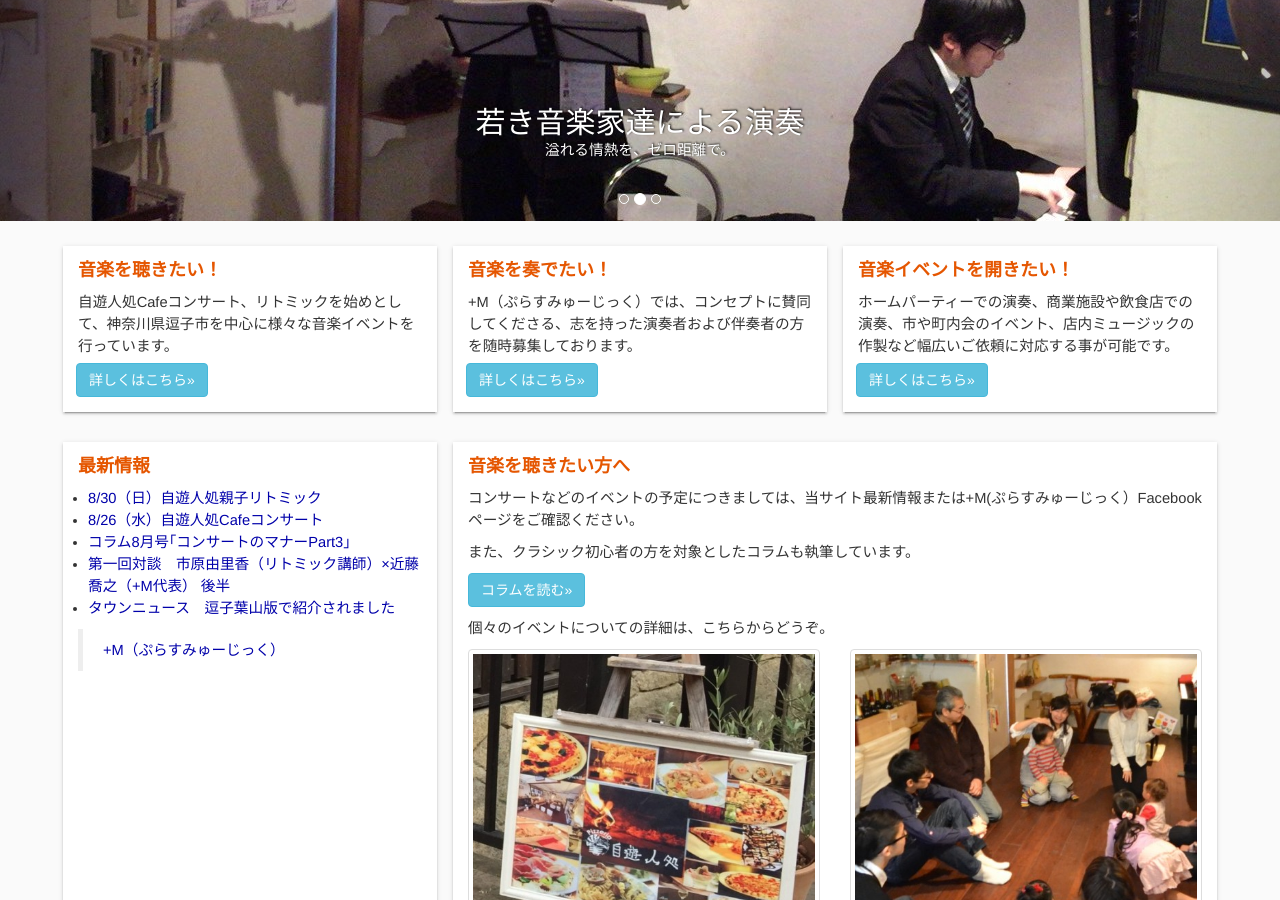
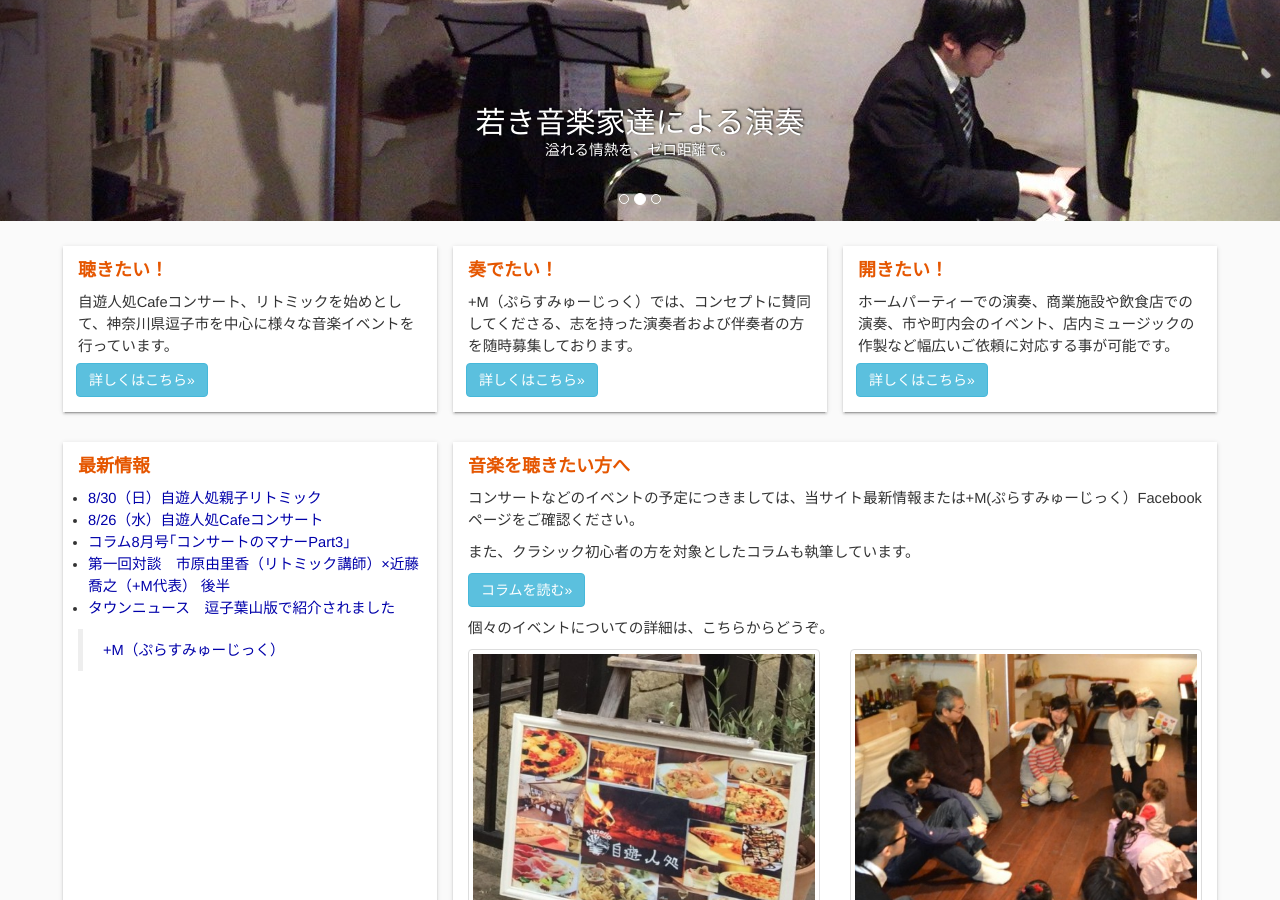
Before and after one commit to shinnkondo/plus-music-japan.github.io, a Jekyll site: the page built from index.html, in a window 1280 px wide and 900 px high, scrolled down 311 px. Built offline with Jekyll 4.4.1, drawn with Linux system fonts in a browser that asks for light colours; nearby versions of some CDN libraries; some web fonts are replaced.

Commit message:
トップ見出しを変更

```diff
--- a/index.html
+++ b/index.html
@@ -67,7 +67,7 @@ description: ""
 		<div class="row multiple-header">
 			<div class="col-sm-4">
 				<div class="paper-box">
-					<h2> 音楽を聴きたい！ </h2>
+					<h2> 聴きたい！ </h2>
 					<p>自遊人処Cafeコンサート、リトミックを始めとして、神奈川県逗子市を中心に様々な音楽イベントを行っています。</p>
 					<div class="place-holder"></div>
 					<a class="btn btn-info" href="#audience" role="button">詳しくはこちら»</a>
@@ -75,7 +75,7 @@ description: ""
 			</div>
 			<div class="col-sm-4">
 				<div class="paper-box">
-					<h2> 音楽を奏でたい！ </h2>
+					<h2> 奏でたい！ </h2>
 					<p>+M（ぷらすみゅーじっく）では、コンセプトに賛同してくださる、志を持った演奏者および伴奏者の方を随時募集しております。</p>
 					<div class="place-holder"></div>
 					<a class="btn btn-info" href="{{ BASE_PATH }}/call.html" role="button">詳しくはこちら»</a>
@@ -83,7 +83,7 @@ description: ""
 			</div>
 			<div class="col-sm-4">
 				<div class="paper-box">
-					<h2> 音楽イベントを開きたい！ </h2>
+					<h2> 開きたい！ </h2>
 					<p>ホームパーティーでの演奏、商業施設や飲食店での演奏、市や町内会のイベント、店内ミュージックの作製など幅広いご依頼に対応する事が可能です。</p>
 					<div class="place-holder"></div>
 					<a class="btn btn-info" href="{{ BASE_PATH }}/planning.html" role="button">詳しくはこちら»</a>
```
